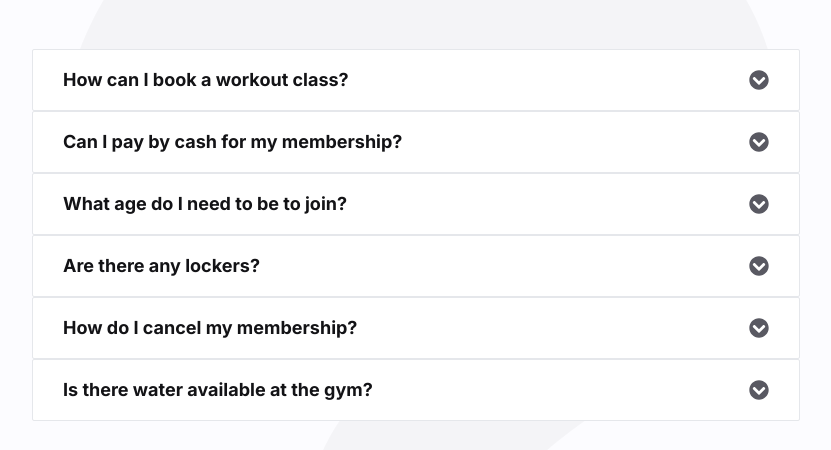
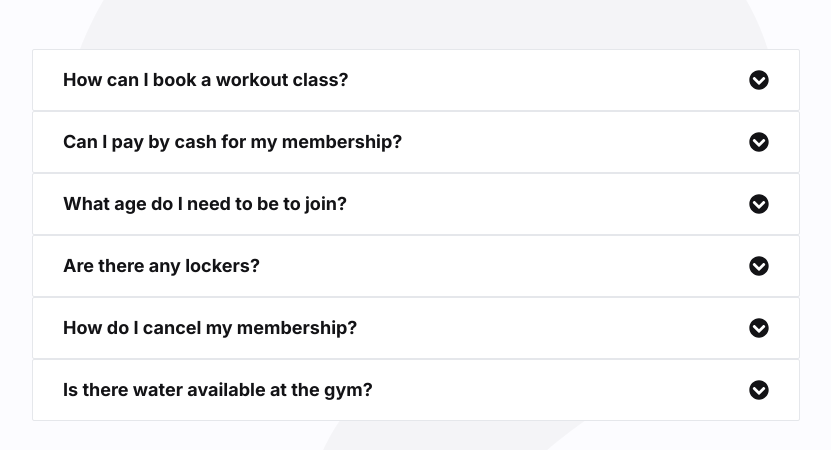
Before and after one commit to zablon-oigo/deploy-reactapp-using-terraform, a React (Vite) app: page / in a window 1280 px wide. Shown: the part 3717-4167 px from the top of the page, without its empty margins (224-1055 px from the left). Built offline with nearby package versions, Linux system fonts and the light colour scheme.

Commit message:
Changed icons color

```diff
--- a/src/components/Accordion.jsx
+++ b/src/components/Accordion.jsx
@@ -11,7 +11,7 @@ export default function Accordion({accordion}) {
                     {question}
                 </h6>
                 <div className="">
-                    {isOpen? <FaChevronCircleUp className='text-[20px]'/>:<FaChevronCircleDown className='text-[20px]'/>}
+                    {isOpen? <FaChevronCircleUp className='text-[20px] text-neutral-500'/>:<FaChevronCircleDown className='text-[20px] text-neutral-500'/>}
                 </div>
             </div>
         </div>
```
